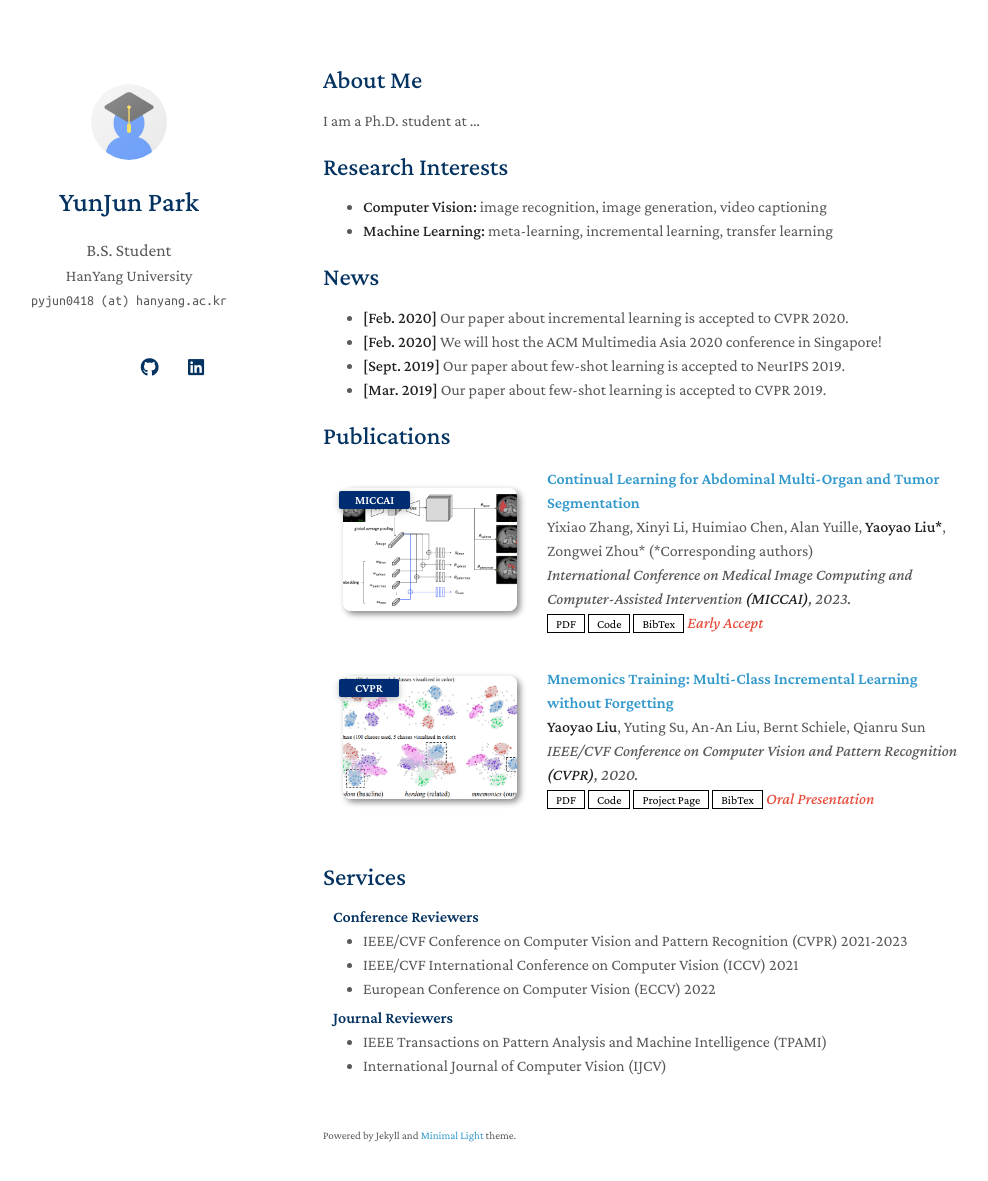
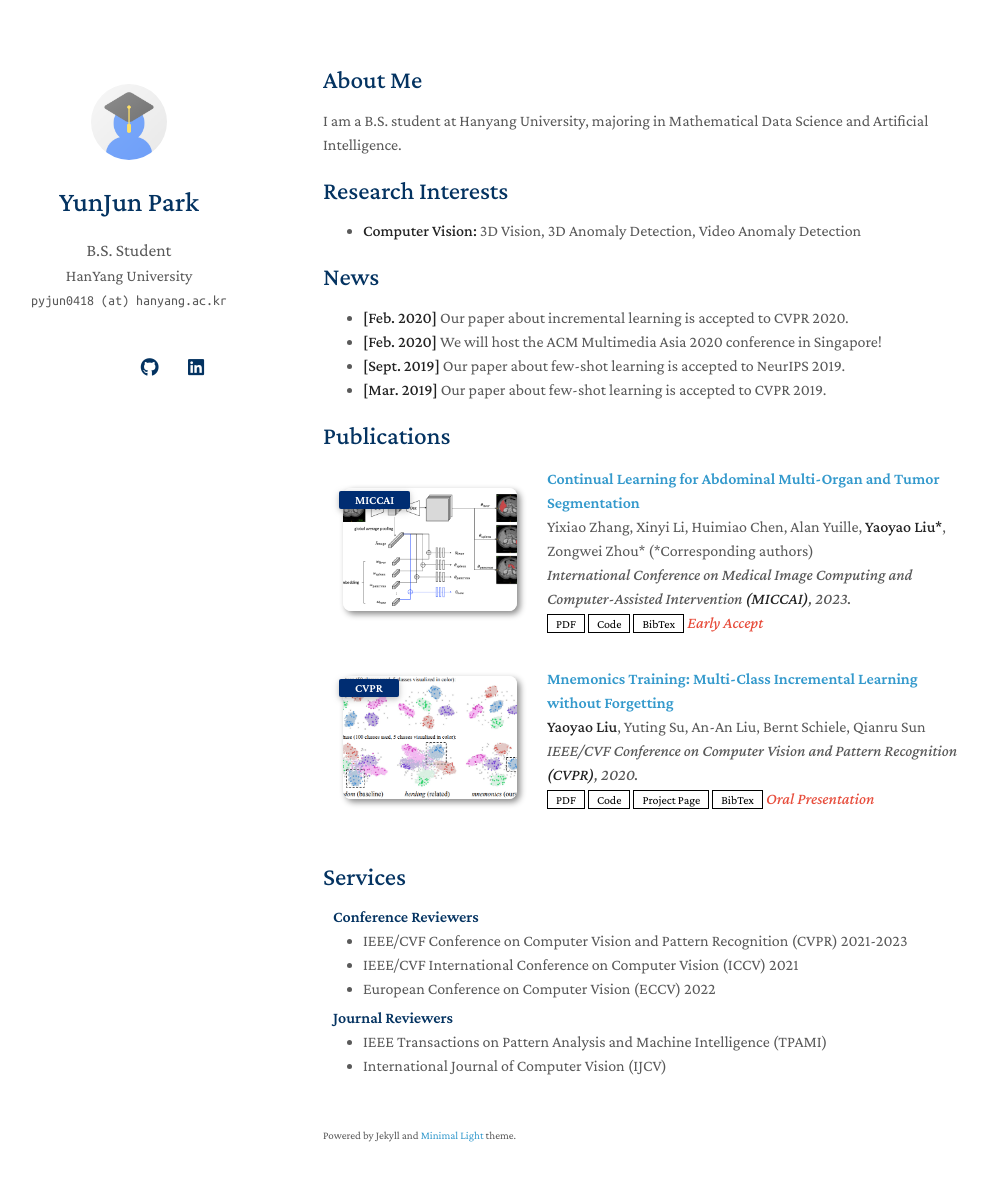
Before and after one commit to SkyBlue-boy/SkyBlue-boy.github.io, a Jekyll site: the page built from index.md, in a window 1280 px wide and 1216 px high. Shown: the top 1181 px of the window, without its empty margins (147-1135 px from the left). Built offline with Jekyll 4.4.1, drawn with Linux system fonts in a browser that asks for light colours; a style sheet for code colours, icons or effects is not loaded; our own code applies the rules of GitHub Pages for plain Markdown files.

Commit message:
Revise personal information and research interests
Updated educational background and research interests.

```diff
--- a/index.md
+++ b/index.md
@@ -4,12 +4,11 @@ layout: homepage
 
 ## About Me
 
-I am a Ph.D. student at ...
+I am a B.S. student at Hanyang University, majoring in Mathematical Data Science and Artificial Intelligence.
 
 ## Research Interests
 
-- **Computer Vision:** image recognition, image generation, video captioning
-- **Machine Learning:** meta-learning, incremental learning, transfer learning
+- **Computer Vision:** 3D Vision, 3D Anomaly Detection, Video Anomaly Detection
 
 ## News
 
```
